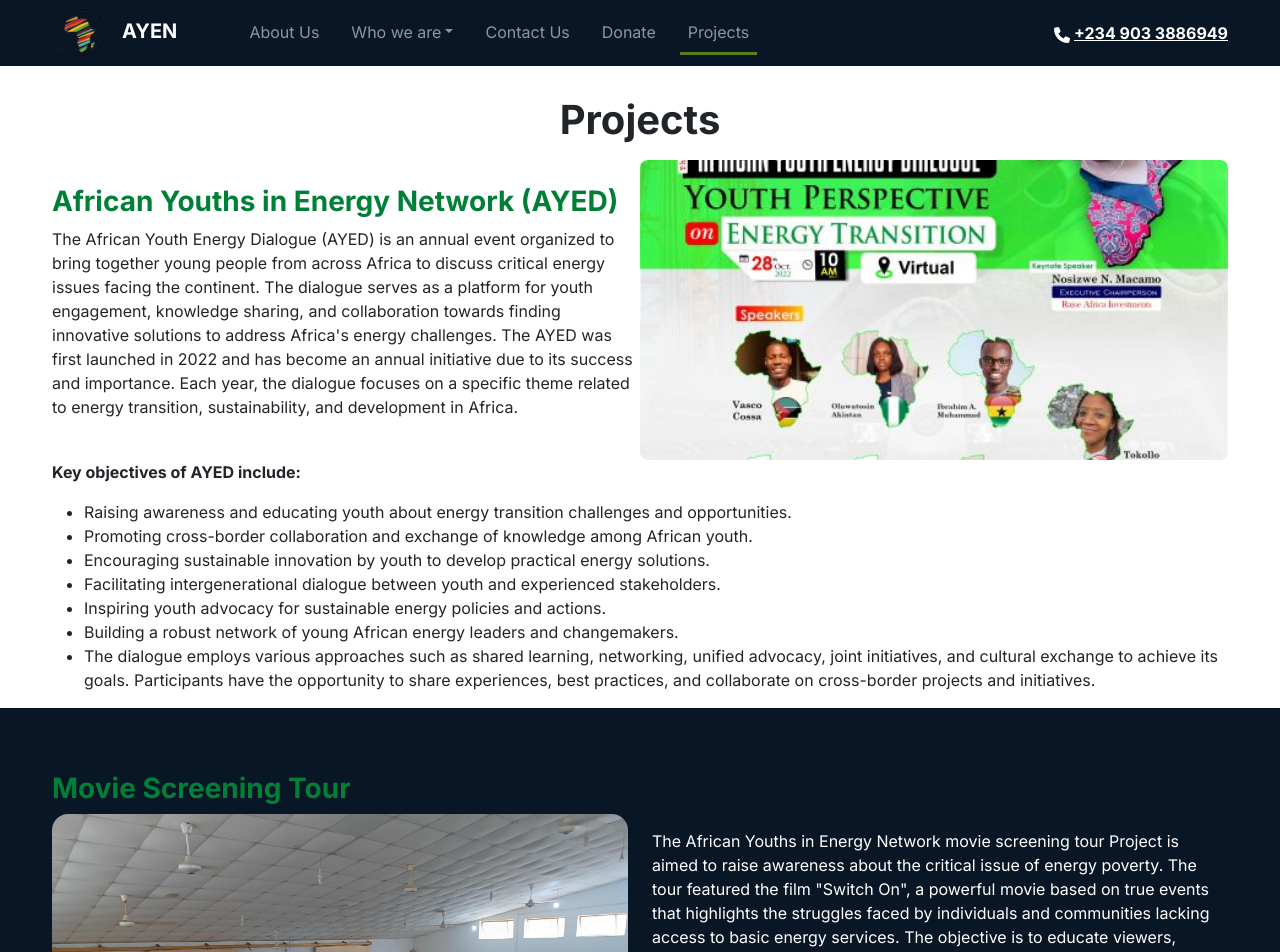
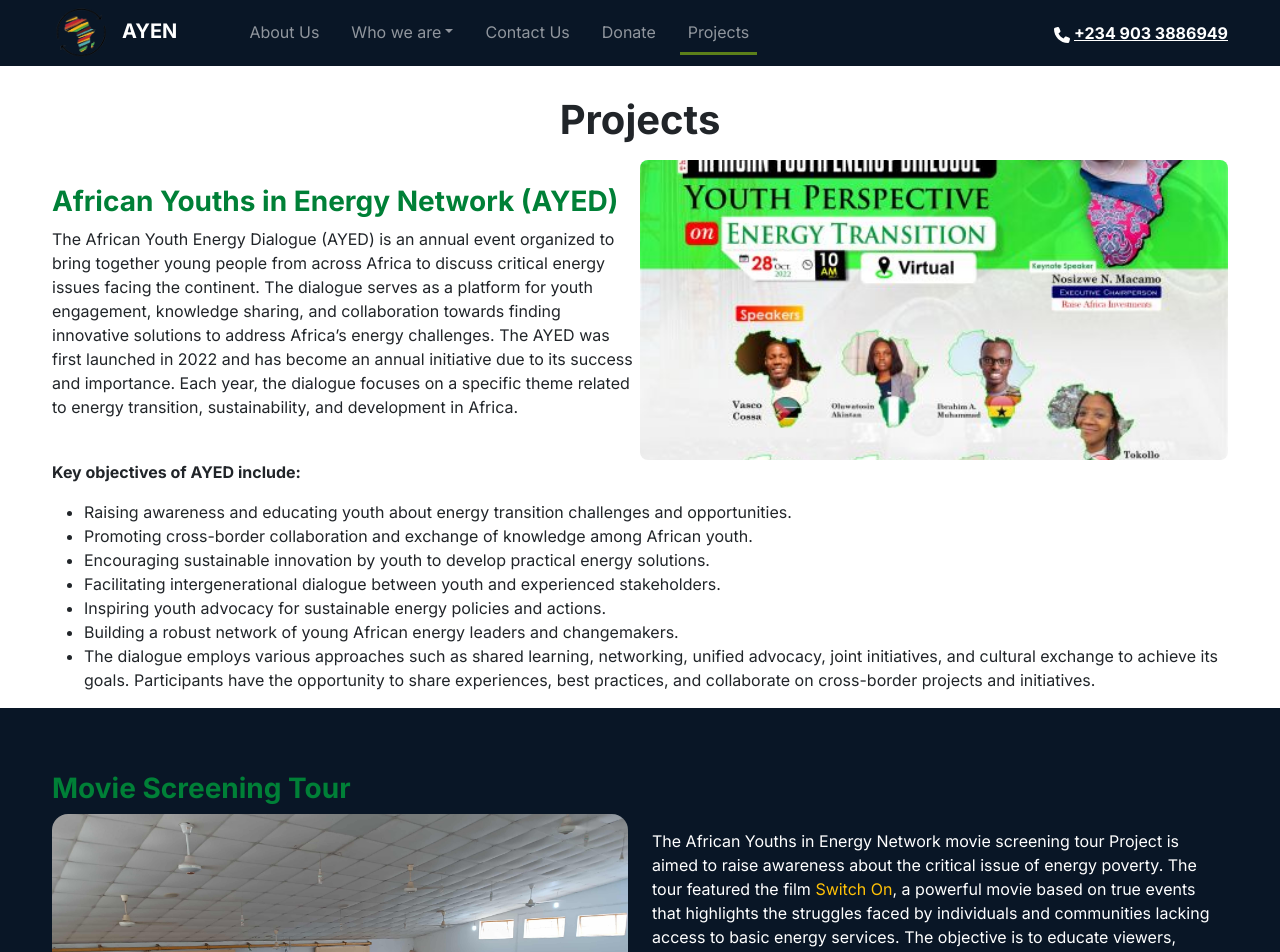
Before and after one commit to OptimusQuidFacit/Ayen, a Next.js app: page /projects in a window 1280 px wide. Shown: the top 952 px of the page. Built offline with nearby package versions, Linux system fonts and the light colour scheme.

Commit message:
eslint errors fixed

```diff
--- a/src/app/projects/page.jsx
+++ b/src/app/projects/page.jsx
@@ -13,7 +13,7 @@ const page = () => {
                         African Youths in Energy Network (AYED)
                     </h2>
                         <p>
-                        The African Youth Energy Dialogue (AYED) is an annual  event organized to bring together young people from across Africa to discuss critical energy issues facing the continent. The dialogue serves as a platform for youth engagement, knowledge sharing, and collaboration towards finding innovative solutions to address Africa's energy challenges.
+                        The African Youth Energy Dialogue (AYED) is an annual  event organized to bring together young people from across Africa to discuss critical energy issues facing the continent. The dialogue serves as a platform for youth engagement, knowledge sharing, and collaboration towards finding innovative solutions to address Africa&rsquo;s energy challenges.
                         The AYED was first launched in 2022 and has become an annual initiative due to its success and importance. Each year, the dialogue focuses on a specific theme related to energy transition, sustainability, and development in Africa.
 
 
@@ -71,9 +71,9 @@ const page = () => {
                     </div>
                     <div className="full-flex mt-4">
                         <p>
-                        The African Youths in Energy Network  movie screening tour Project is aimed  to raise awareness about the critical issue of energy poverty. The tour featured the film "Switch On", a powerful movie based on true events that highlights the struggles faced by individuals and communities lacking access to basic energy services.
-                        The objective is to educate viewers, especially youth, about the causes and impacts of energy poverty while inspiring them to take action to support efforts promoting universal access to clean, sustainable energy. After each screening, a panel discussion with energy experts will provide further insights and resources.
-                        By bringing this important film to Youths across the continent, AYEN aims to spark conversation, understanding, and mobilize youth to join the fight against energy poverty affecting millions worldwide. The tour represents a platform to facilitate dialogue and drive positive change through access to energy for all.
+                            The African Youths in Energy Network  movie screening tour Project is aimed  to raise awareness about the critical issue of energy poverty. The tour featured the film <span className="text-warning"> Switch On</span>, a powerful movie based on true events that highlights the struggles faced by individuals and communities lacking access to basic energy services.
+                            The objective is to educate viewers, especially youth, about the causes and impacts of energy poverty while inspiring them to take action to support efforts promoting universal access to clean, sustainable energy. After each screening, a panel discussion with energy experts will provide further insights and resources.
+                            By bringing this important film to Youths across the continent, AYEN aims to spark conversation, understanding, and mobilize youth to join the fight against energy poverty affecting millions worldwide. The tour represents a platform to facilitate dialogue and drive positive change through access to energy for all.
                         </p>
                     </div>
                 </div>
--- a/src/components/footer/Footer.jsx
+++ b/src/components/footer/Footer.jsx
@@ -1,6 +1,6 @@
 import Link from "next/link";
 import styles from "./footer.module.css";
-import { FaFacebook, FaLinkedin, FaMailchimp, FaPhone, FaTwitter } from "react-icons/fa6";
+import { FaFacebook, FaLinkedin, FaMailchimp, FaPhone} from "react-icons/fa6";
 const Footer = () => {
     return (
         <div className={`${styles.wrapper} mt-5 bg-dark text-light py-2 px-1`}>
--- a/src/components/personnel/Personnel.jsx
+++ b/src/components/personnel/Personnel.jsx
@@ -64,7 +64,10 @@ const Personnel = () => {
             position:"Legal Partner",
             photo: "/funmi.jpg",
             text: `
-                Oluwafunmilola is a detail-oriented lawyer with experience in dispute resolution, company secretarial, and corporate commercial practices. She received an LL.B degree from the University of Ibadan, Nigeria and a B.L from the Nigerian Law School.She became interested in energy and sustainability during her studies at the University. Currently, Oluwafunmilola provides governance services to Nigerian and international companies by developing Environmental, Social, and Governance (ESG) frameworks for the companies and advising on sustainability. She speaks English and basic French.
+                Oluwafunmilola is a detail-oriented lawyer with experience in dispute resolution, company secretarial, and corporate commercial practices.
+                She received an LL.B degree from the University of Ibadan, Nigeria and a B.L from the Nigerian Law School.She became interested in energy and sustainability during her studies at the University.
+                Currently, Oluwafunmilola provides governance services to Nigerian and international companies by developing Environmental, Social, and Governance (ESG) frameworks for the companies and advising on sustainability.
+                She speaks English and basic French.
             `
 
         },
```
